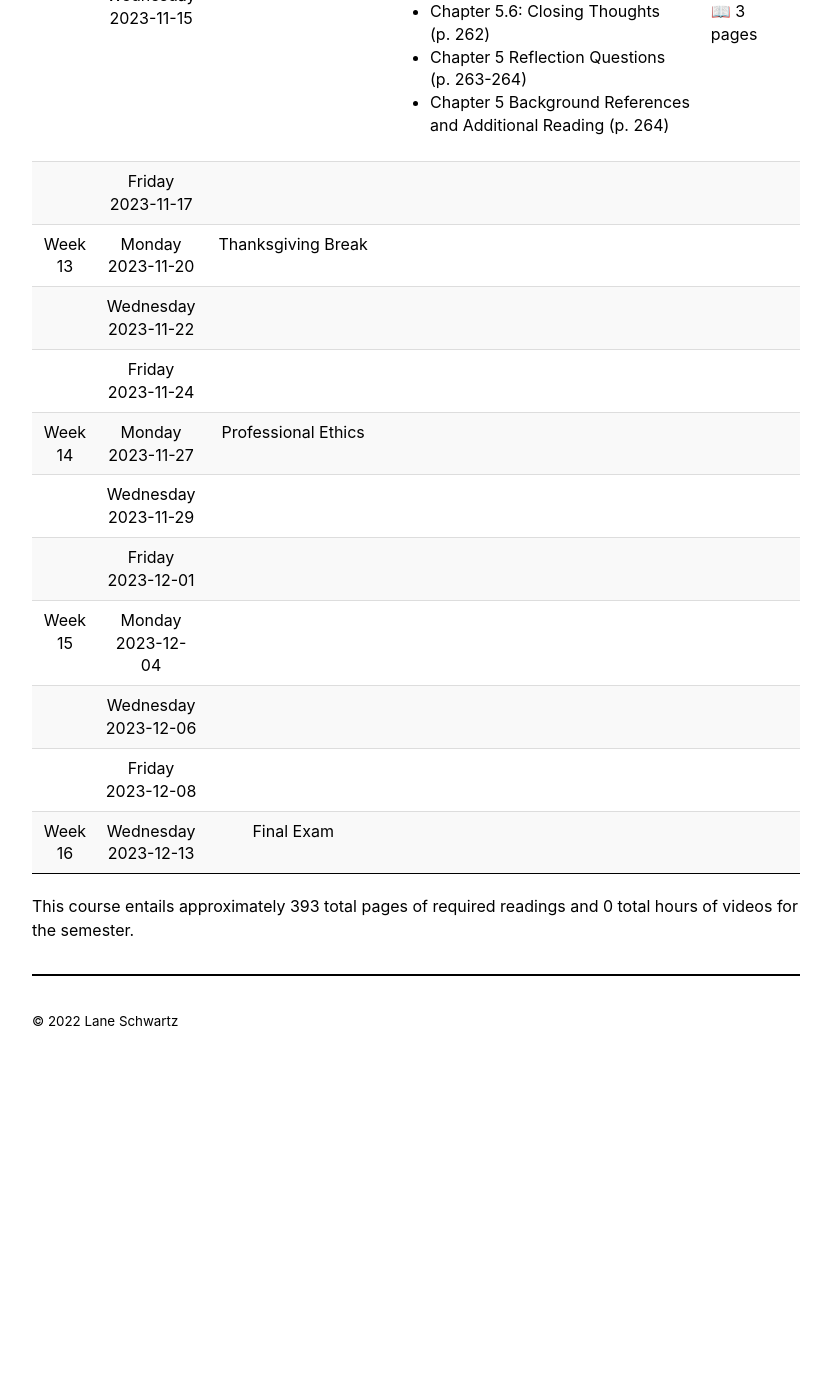
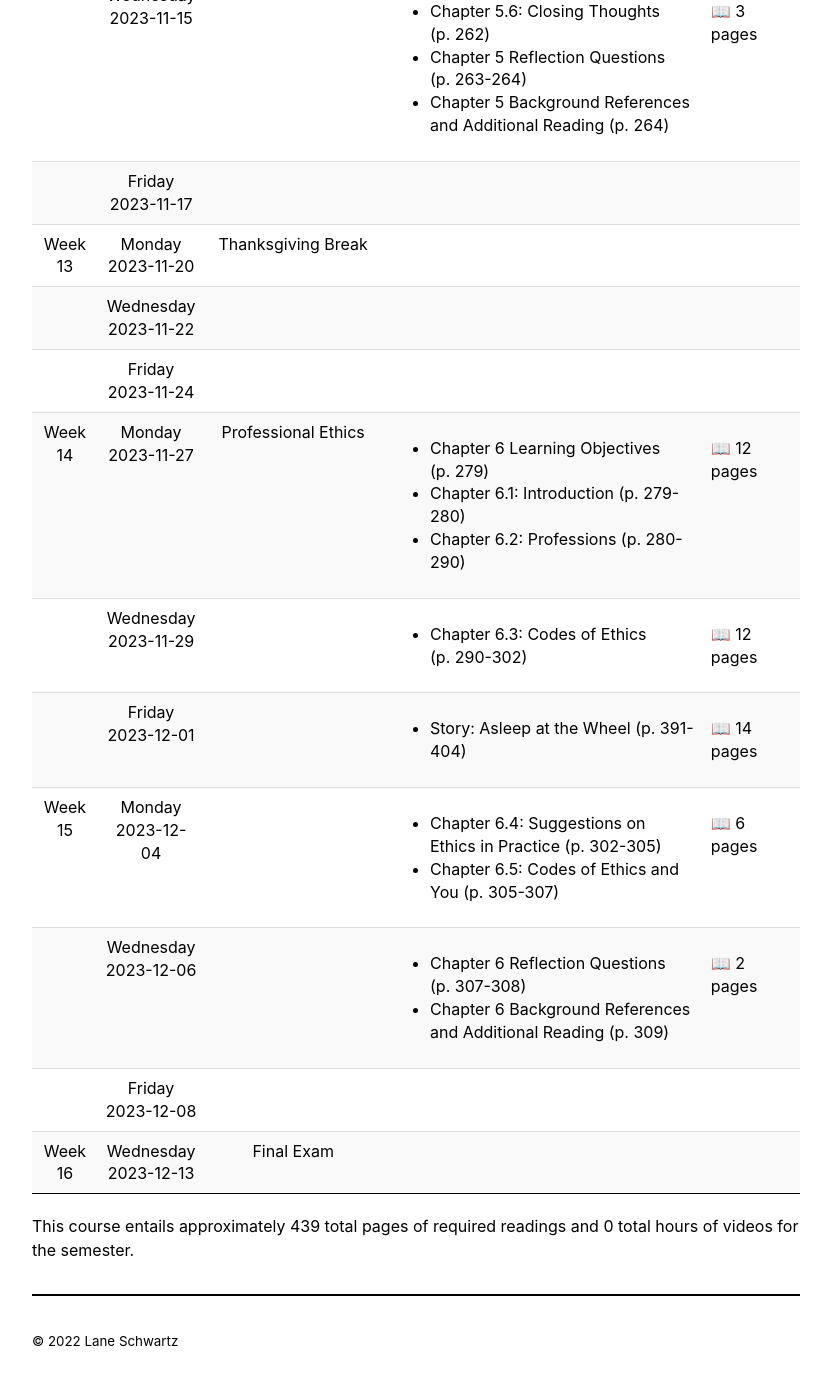
Before and after one commit to 2023-Fall-UAF-CS371/-2023-Fall-UAF-CS371.github.io, a Jekyll site: the page built from schedule.md, in a window 1280 px wide and 1400 px high, scrolled down 4444 px. Shown: the top 1386 px of the window, without its empty margins (224-1055 px from the left). Built offline with Jekyll 4.4.1, drawn with Linux system fonts in a browser that asks for light colours; before the commit the page ends 5524 px from its top, so only the background shows below that.

Commit message:
Weeks 9-15

```diff
--- a/_data/schedule.yaml
+++ b/_data/schedule.yaml
@@ -479,17 +479,76 @@
   topic: "Professional Ethics"
 ##################################
   day_of_week: 0
+  reading:
+    -
+     title: "Chapter 6 Learning Objectives"
+     pages: "279"
+     length:
+       value: 1
+       unit: "pages"
+    -
+     title: "Chapter 6.1: Introduction"
+     pages: "279-280"
+     length:
+       value: 1
+       unit: "pages"
+    -
+     title: "Chapter 6.2: Professions"
+     pages: "280-290"
+     length:
+       value: 10
+       unit: "pages"
 -
   day_of_week: 2
+  reading:
+    -
+     title: "Chapter 6.3: Codes of Ethics"
+     pages: "290-302"
+     length:
+       value: 12
+       unit: "pages"
 -
   day_of_week: 4
+  reading:
+    -
+     title: "Story: Asleep at the Wheel"
+     pages: "391-404"
+     length:
+       value: 14
+       unit: "pages"
 -
 ##################################
   start_new_week: true   # Week 15
 ##################################
   day_of_week: 0
+  reading:
+    -
+     title: "Chapter 6.4: Suggestions on Ethics in Practice"
+     pages: "302-305"
+     length:
+       value: 4
+       unit: "pages"
+    -
+     title: "Chapter 6.5: Codes of Ethics and You"
+     pages: "305-307"
+     length:
+       value: 2
+       unit: "pages"
 -
   day_of_week: 2
+  reading:
+    -
+     title: "Chapter 6 Reflection Questions"
+     pages: "307-308"
+     length:
+       value: 1
+       unit: "pages"
+    -
+     title: "Chapter 6 Background References and Additional Reading"
+     pages: "309"
+     length:
+       value: 1
+       unit: "pages"
 -
   day_of_week: 4
 -
```
